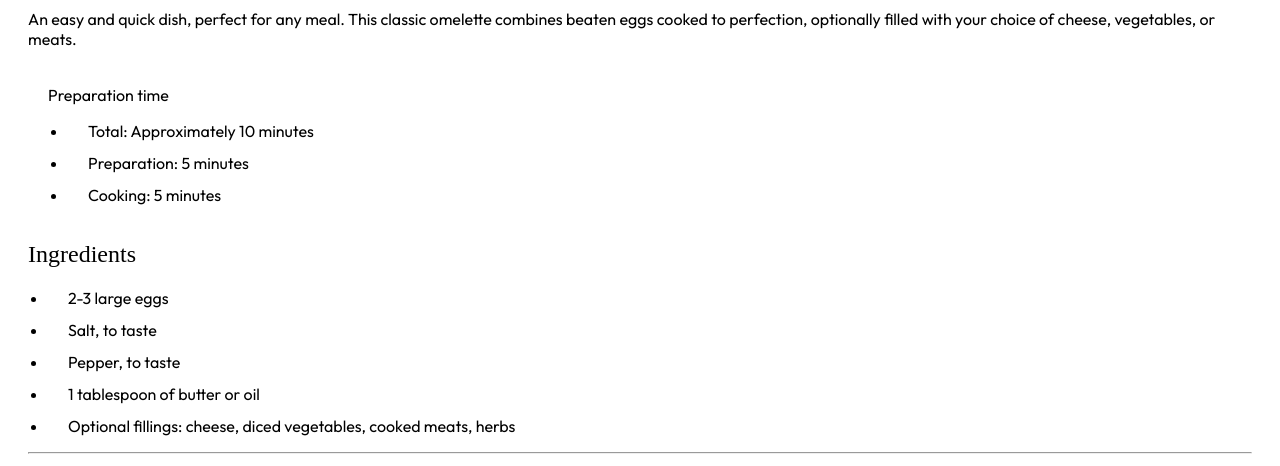
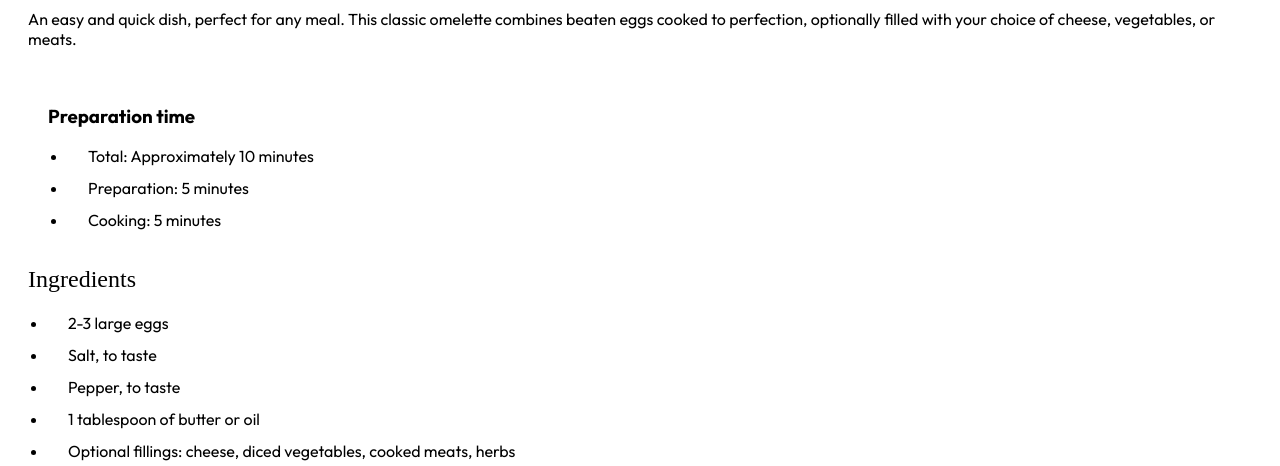
Before and after one commit to mpflo/recipe-page-main, a plain HTML site: page index.html in a window 1280 px wide. Shown: the part 667-1133 px from the top of the page. Drawn offline with Linux system fonts and the light colour scheme; a web font is replaced by a local one.

Commit message:
add h3 in .box

```diff
--- a/index.html
+++ b/index.html
@@ -32,7 +32,7 @@
           to perfection, optionally filled with your choice of cheese, vegetables, or meats.
         </p>
         <div class="box">
-          Preparation time
+          <h3>Preparation time</h3>
           <ul>
             <li>Total: Approximately 10 minutes</li>
             <li>Preparation: 5 minutes</li>
```
